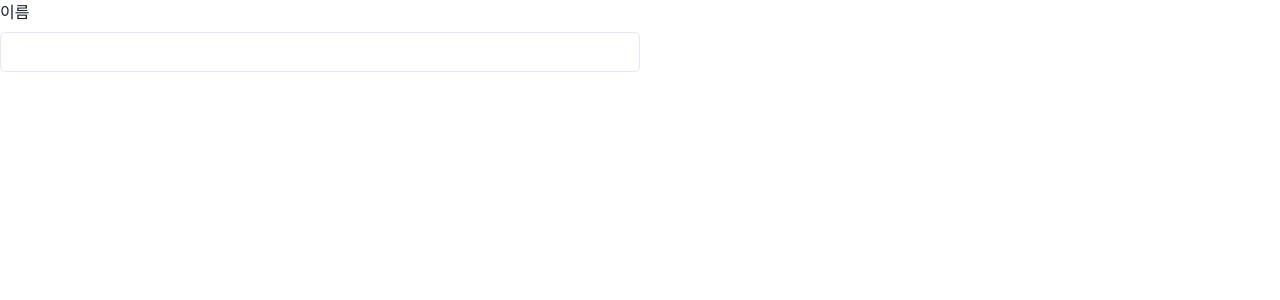
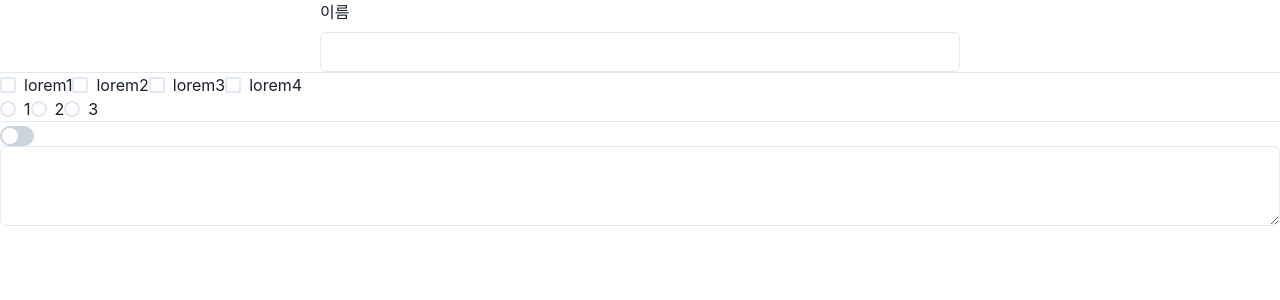
Before and after one commit to kwonyul0812/react240509, a React (Vite) app: page / in a window 1280 px wide. Shown: the top 300 px of the page. Built offline with nearby package versions, Linux system fonts and the light colour scheme.

Commit message:
Form 컴포넌트들

```diff
--- a/src/App.jsx
+++ b/src/App.jsx
@@ -1,21 +1,42 @@
 import React from "react";
 import {
   Box,
+  Center,
   ChakraProvider,
+  Checkbox,
   FormControl,
   FormLabel,
   Input,
+  Radio,
+  RadioGroup,
+  Switch,
+  Textarea,
 } from "@chakra-ui/react";
 
 function App(props) {
   return (
     <ChakraProvider>
+      <Center>
         <Box w={{ base: "100%", md: "50%" }}>
           <FormControl>
             <FormLabel>이름</FormLabel>
             <Input />
           </FormControl>
         </Box>
+      </Center>
+      <hr />
+      <Checkbox>lorem1</Checkbox>
+      <Checkbox>lorem2</Checkbox>
+      <Checkbox>lorem3</Checkbox>
+      <Checkbox>lorem4</Checkbox>
+      <RadioGroup>
+        <Radio value={"1"}>1</Radio>
+        <Radio value={"2"}>2</Radio>
+        <Radio value={"3"}>3</Radio>
+      </RadioGroup>
+      <hr />
+      <Switch />
+      <Textarea></Textarea>
     </ChakraProvider>
   );
 }
```
Lines whose indentation alone changed are shown as unchanged.
